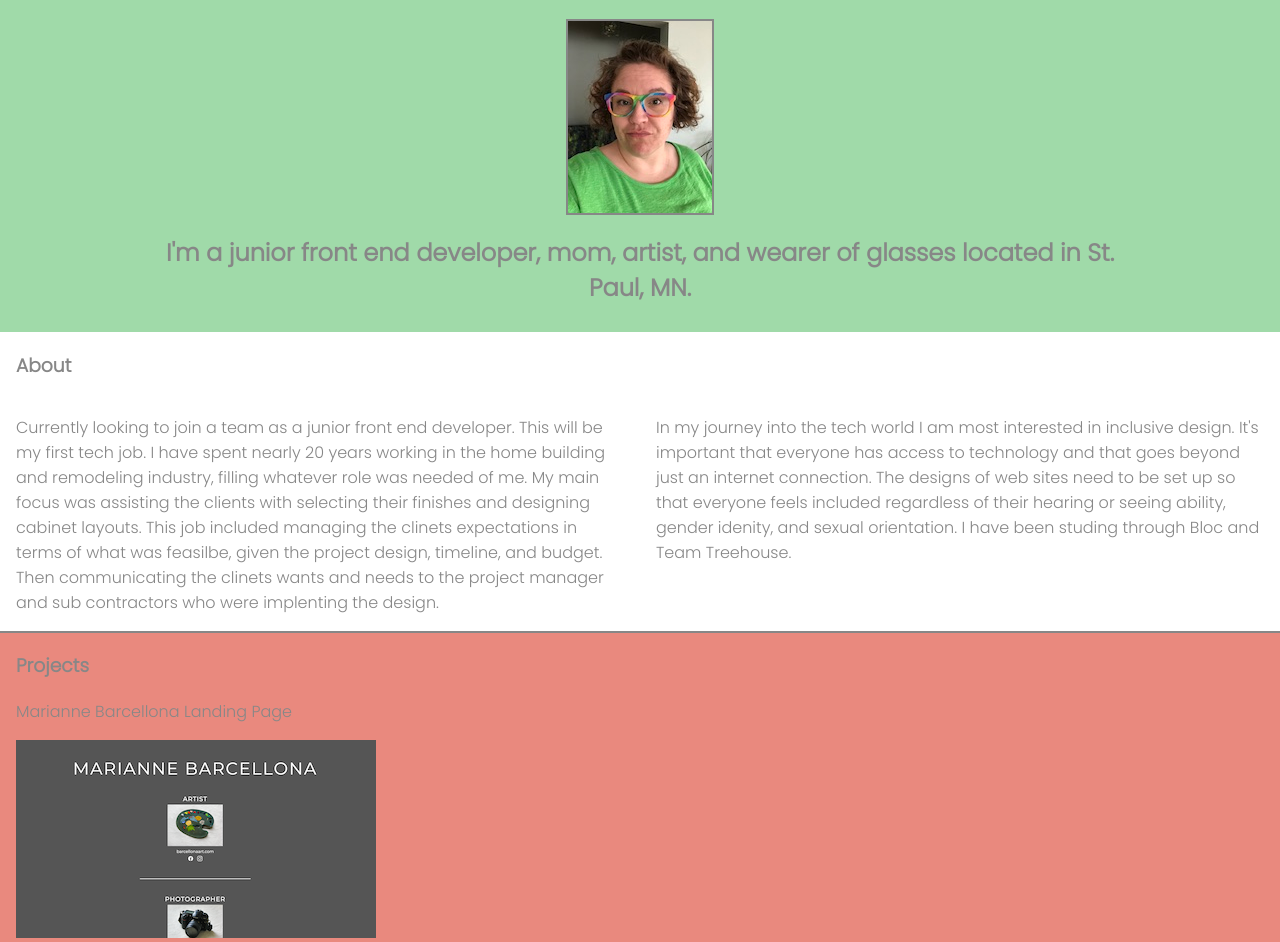
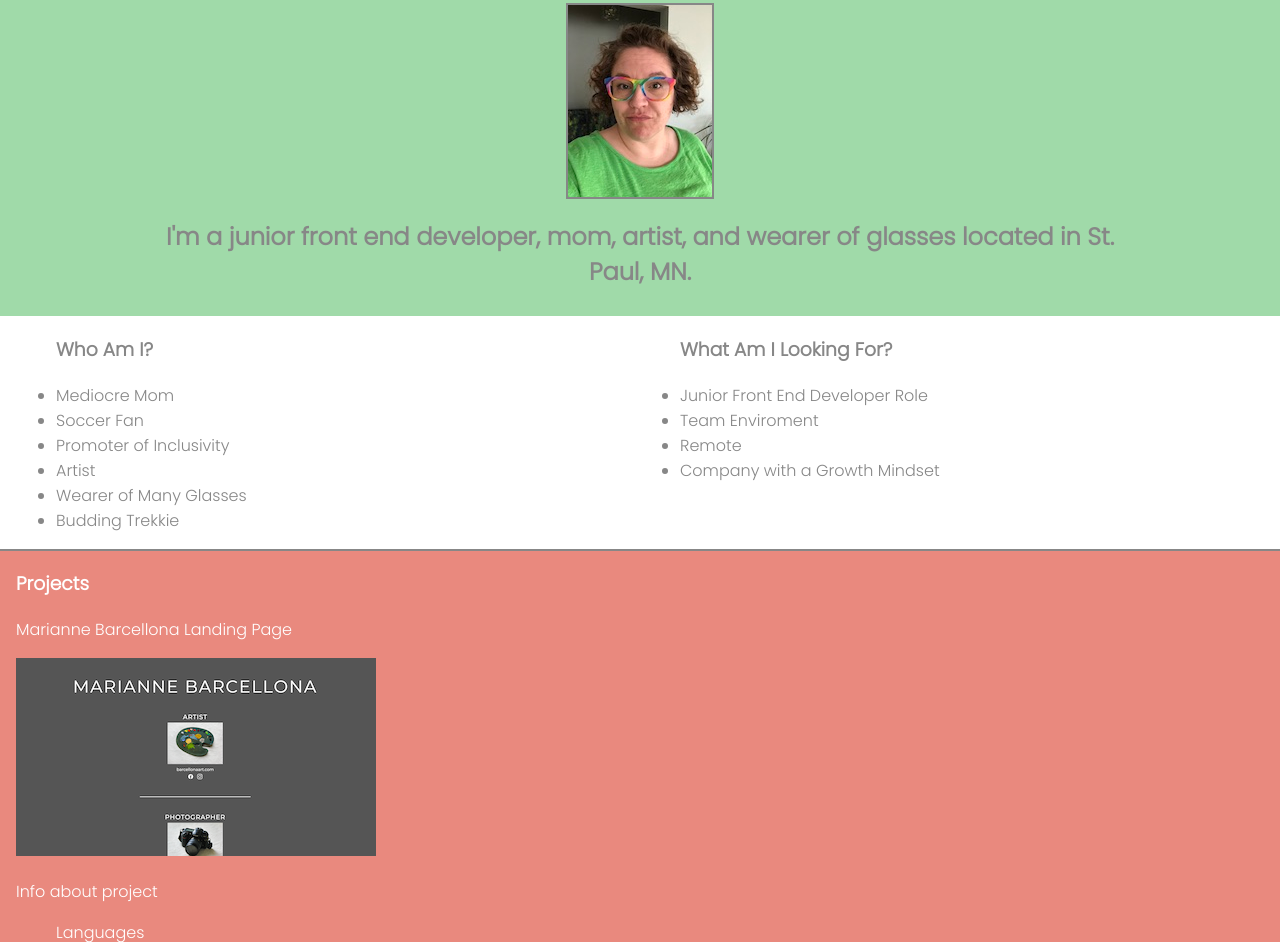
Before and after one commit to maryschmidtdev/portfolio, a plain HTML site: page index.html in a window 1280 px wide. Shown: the part 188-1130 px from the top of the page. Drawn offline with Linux system fonts and the light colour scheme.

Commit message:
image links about list

```diff
--- a/index.html
+++ b/index.html
@@ -39,37 +39,35 @@
         </h2>
       </div>
       <section id="about">
-        <h3 class="about-header">About</h3>
+        <!-- <h3 class="about-header">About</h3> -->
         <div class="about-aside">
-          <p class="about-aside-content">
-            Currently looking to join a team as a junior front end developer.
-            This will be my first tech job. I have spent nearly 20 years working
-            in the home building and remodeling industry, filling whatever role
-            was needed of me. My main focus was assisting the clients with
-            selecting their finishes and designing cabinet layouts. This job
-            included managing the clinets expectations in terms of what was
-            feasilbe, given the project design, timeline, and budget. Then
-            communicating the clinets wants and needs to the project manager and
-            sub contractors who were implenting the design.
-          </p>
-          <p class="about-aside-content">
-            In my journey into the tech world I am most interested in inclusive
-            design. It's important that everyone has access to technology and
-            that goes beyond just an internet connection. The designs of web
-            sites need to be set up so that everyone feels included regardless of
-            their hearing or seeing ability, gender idenity, and sexual
-            orientation. I have been studing through Bloc and Team Treehouse.
-          </p>
+          <ul class="about-aside-content">
+            <h3>Who Am I?</h3>
+            <li>Mediocre Mom</li>
+            <li>Soccer Fan</li>
+            <li>Promoter of Inclusivity</li>
+            <li>Artist</li>
+            <li>Wearer of Many Glasses</li>
+            <li>Budding Trekkie</li>
+          </ul>
+          <ul class="about-aside-content">
+            <h3>What Am I Looking For?</h3>
+            <li>Junior Front End Developer Role</li>
+            <li>Team Enviroment</li>
+            <li>Remote</li>
+            <li>Company with a Growth Mindset</li>
+          </ul>
         </div>
       </section>
       <section id="projects">
         <h3>Projects</h3>
-        <div>
+        <div id="marianne-project">
           <p>Marianne Barcellona Landing Page</p>
-          <img
-            src="images/mbarcellona.png"
-            alt="screen shot marianne barcellona website"
-          />
+          <a href="http://www.mariannebarcellona.com/"
+            ><img
+              src="images/mbarcellona.png"
+              alt="screen shot marianne barcellona website"
+          /></a>
           <p>Info about project</p>
         </div>
         <ul>
--- a/styles.css
+++ b/styles.css
@@ -24,8 +24,11 @@ nav ul {
   flex-direction: row;
   float: right;
   justify-content: space-between;
-  margin: auto;
   width: 100%;
+}
+ul {
+  margin: 0;
+  padding-bottom: 1rem;
 }
 
 footer {
@@ -92,6 +95,7 @@ a:active {
   padding-left: 1rem;
   padding-right: 1rem;
   background-color: #e9897e;
+  color: white;
 }
 
 #contact {
@@ -149,7 +153,7 @@ button {
 /* Media Queries -----------------*/
 @media screen and (min-width: 480px) {
   .main-header {
-    padding: 2em 2em 3em 2em;
+    padding: 1em 2em 3em 2em;
   }
 }
 
```
